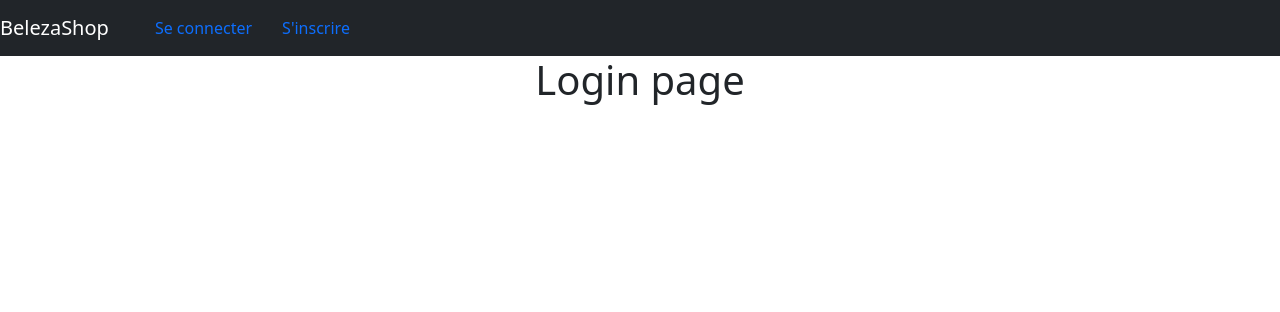
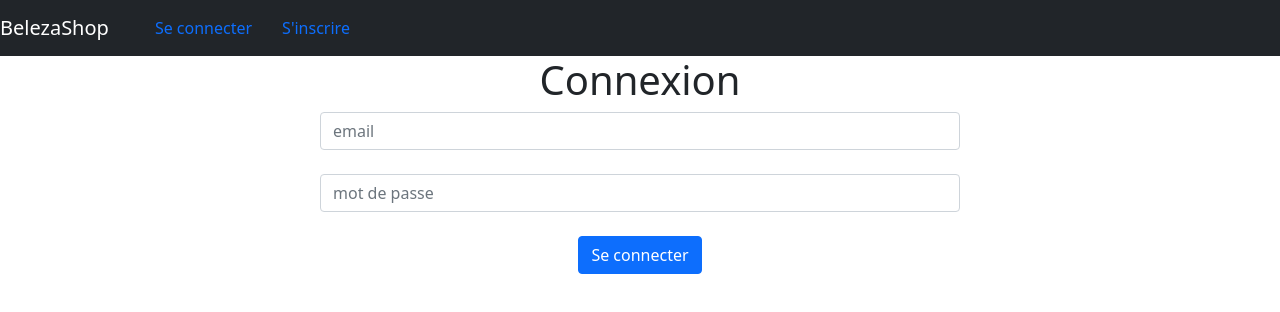
Before and after one commit to Emmageo3/ecommerce-react-laravel, a React (Create React App) app in the folder ecomm-dashboard/: page /login in a window 1280 px wide. Shown: the top 312 px of the page. Built offline with nearby package versions, Linux system fonts and the light colour scheme.

Commit message:
login form

```diff
--- a/ecomm-dashboard/src/Login.js
+++ b/ecomm-dashboard/src/Login.js
@@ -1,8 +1,12 @@
 import React, {useState, useEffect} from 'react';
 import { useNavigate } from 'react-router-dom';
 import Header from './Header';
+import swal from 'sweetalert';
 
 function Login(){
+
+    const [email, setEmail]=useState("");
+    const [password, setPassword]=useState("")
 
     const navigate = useNavigate()
     useEffect( () => {
@@ -10,12 +14,38 @@ function Login(){
         {
             navigate("/add")
         }
-    })
+    }, [])
+
+    async function login()
+    {
+        console.warn(email, password)
+        let item={email,password}
+        let result = await fetch("http://localhost:8000/api/login",{
+            method:'POST',
+            headers: {
+                "Content-type":"application/json",
+                "Accept":"application/json"
+            },
+            body:JSON.stringify(item)
+        })
+
+        swal("Success!",'Vous etes connecté',"success");
+        result = await result.json()
+        localStorage.setItem("user-info",JSON.stringify(result))
+        navigate("/add")
+    }
 
     return (
         <div>
             <Header />
-            <h1>Login page</h1>
+            <h1>Connexion</h1>
+            <div className='col-sm-6 offset-sm-3'>
+                <input type="email" onChange={(e)=>setEmail(e.target.value)} placeholder='email' className='form-control'/>
+                <br />
+                <input type="password" onChange={(e)=>setPassword(e.target.value)} placeholder='mot de passe' className='form-control'/>
+                <br />
+                <button className='btn btn-primary' onClick={login}>Se connecter</button>
+            </div>
         </div>
     )
 }
```
Also changed, not shown: 2 other files (tests, documents, lock files or other folders).
